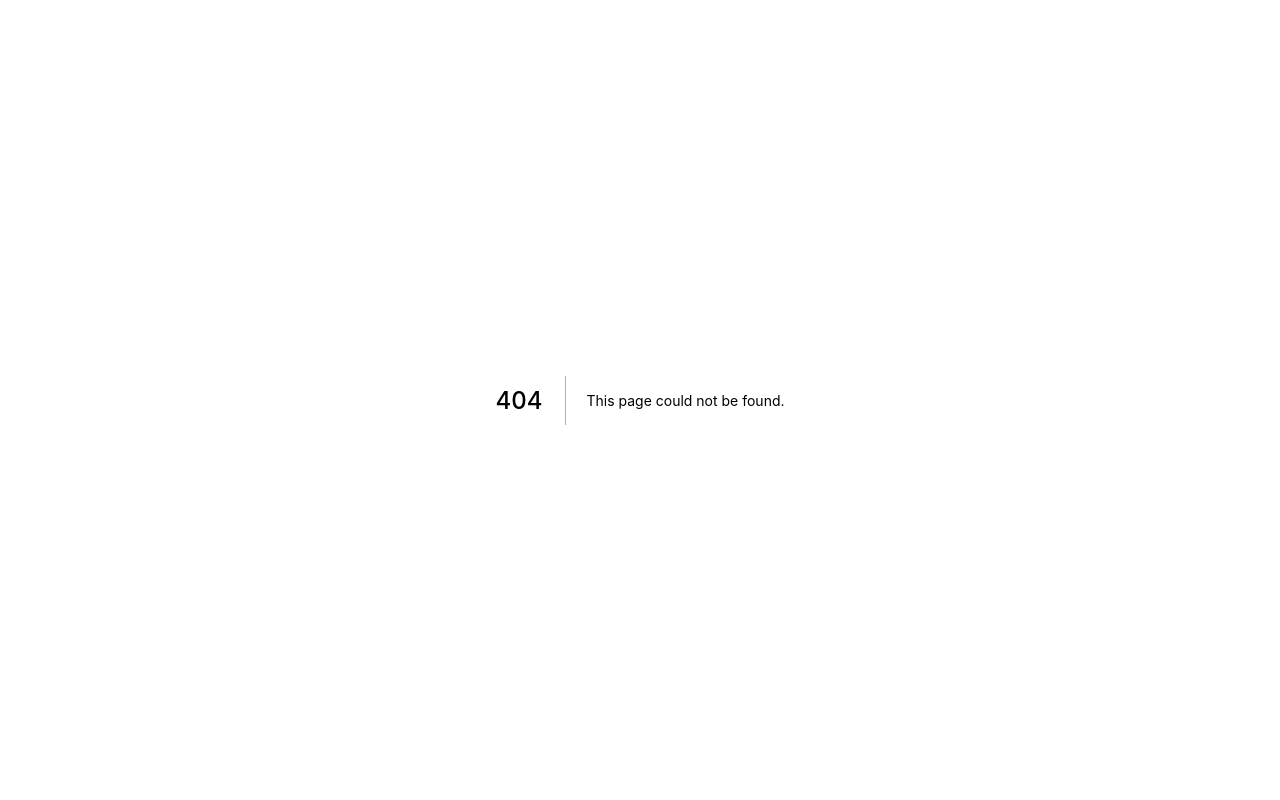
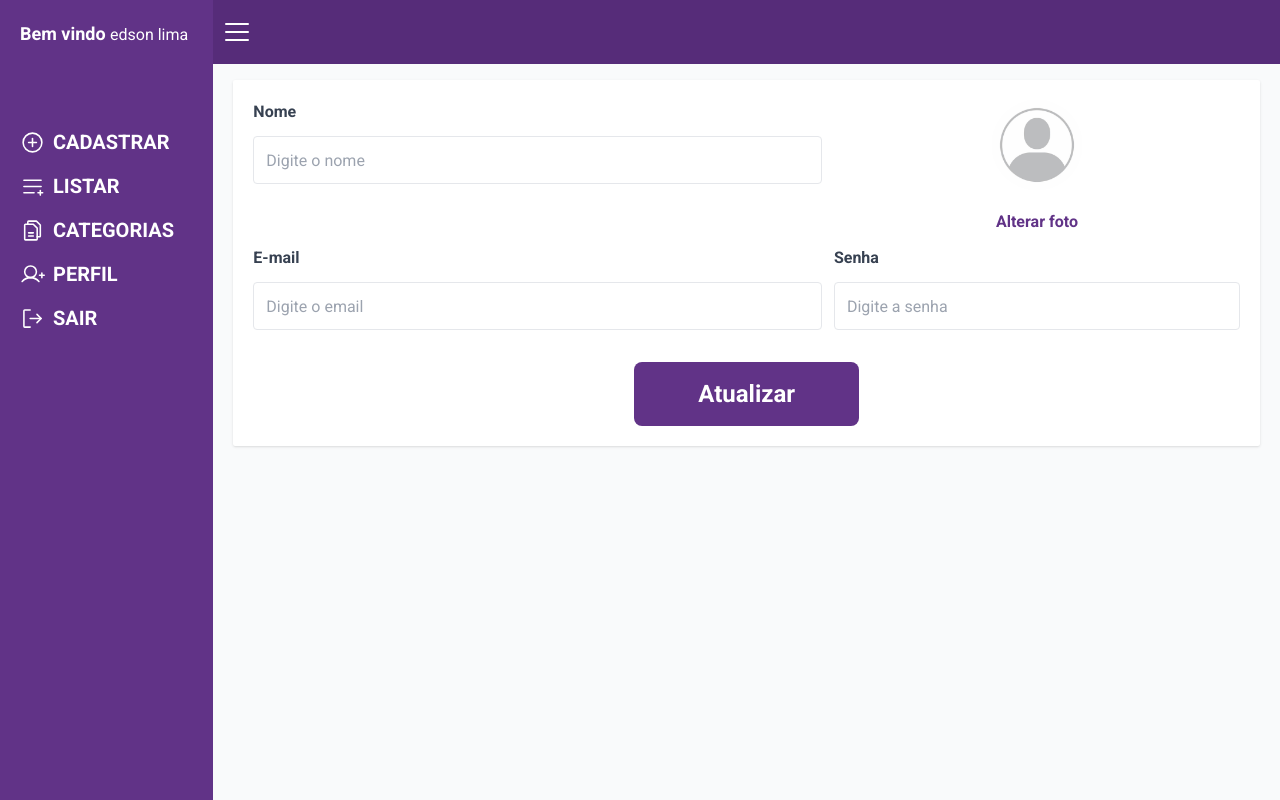
Before and after one commit to edsonlima95/adote-um-amigo-frontend, a Next.js app: page /profile in a window 1280 px wide. Before the commit this address had no page. Built offline with nearby package versions, Linux system fonts and the light colour scheme; no server answers.

Commit message:
Alterações e adicionados algumas funcionalidades

```diff
--- a/src/components/Breadcrumb/index.tsx
+++ b/src/components/Breadcrumb/index.tsx
@@ -22,13 +22,13 @@ export function Breadcrumb({title,currentTitle, link}:BreadcrumbProps){
                     </li>
                     <li>
                         <div className="flex items-center">
-                            <svg className="w-6 h-6 text-white" fill="currentColor" viewBox="0 0 20 20" xmlns="http://www.w3.org/2000/svg"><path fill-rule="evenodd" d="M7.293 14.707a1 1 0 010-1.414L10.586 10 7.293 6.707a1 1 0 011.414-1.414l4 4a1 1 0 010 1.414l-4 4a1 1 0 01-1.414 0z" clipRule="evenodd"></path></svg>
+                            <svg className="w-6 h-6 text-white" fill="currentColor" viewBox="0 0 20 20" xmlns="http://www.w3.org/2000/svg"><path fillRule="evenodd" d="M7.293 14.707a1 1 0 010-1.414L10.586 10 7.293 6.707a1 1 0 011.414-1.414l4 4a1 1 0 010 1.414l-4 4a1 1 0 01-1.414 0z" clipRule="evenodd"></path></svg>
                             <Link href={`${link}`}><a className="ml-1 text-sm font-medium text-white">{title}</a></Link>
                         </div>
                     </li>
                     <li aria-current="page">
                         <div className="flex items-center">
-                            <svg className="w-6 h-6 text-white" fill="currentColor" viewBox="0 0 20 20" xmlns="http://www.w3.org/2000/svg"><path fill-rule="evenodd" d="M7.293 14.707a1 1 0 010-1.414L10.586 10 7.293 6.707a1 1 0 011.414-1.414l4 4a1 1 0 010 1.414l-4 4a1 1 0 01-1.414 0z" clipRule="evenodd"></path></svg>
+                            <svg className="w-6 h-6 text-white" fill="currentColor" viewBox="0 0 20 20" xmlns="http://www.w3.org/2000/svg"><path fillRule="evenodd" d="M7.293 14.707a1 1 0 010-1.414L10.586 10 7.293 6.707a1 1 0 011.414-1.414l4 4a1 1 0 010 1.414l-4 4a1 1 0 01-1.414 0z" clipRule="evenodd"></path></svg>
                             <span className="ml-1 text-sm font-medium text-gray-200 md:ml-2 dark:text-gray-400">{currentTitle}</span>
                         </div>
                     </li>
--- a/src/components/Menu/index.tsx
+++ b/src/components/Menu/index.tsx
@@ -8,10 +8,10 @@ function Menu() {
         <nav className="bg-[#613387] h-full">
             <p className="mb-10 p-5 text-white"><span className="font-bold text-lg">Bem vindo </span> edson lima</p>
             <ul className="p-5">
-                <li className="flex items-center"><PlusCircle size={25} color="white" /><Link href="/pet/create"><a className="ml-2 cursor-pointer text-white font-semibold text-xl uppercase">Cadastrar</a></Link></li>
+                <li className="flex items-center"><PlusCircle size={25} color="white" /><Link href="/pet"><a className="ml-2 cursor-pointer text-white font-semibold text-xl uppercase">Cadastrar</a></Link></li>
                 <li className="flex items-center mt-4"><ListPlus size={25} color="white" /><Link href="/"><a className="ml-2 cursor-pointer text-white font-semibold text-xl uppercase">Listar</a></Link></li>
                 <li className="flex items-center mt-4"><Files size={25} color="white" /><Link href="/category   "><a className="ml-2 cursor-pointer text-white font-semibold text-xl uppercase">Categorias</a></Link></li>
-                <li className="flex items-center mt-4"><UserPlus size={25} color="white" /><a className="ml-2 cursor-pointer text-white font-semibold text-xl uppercase">Perfil</a></li>
+                <li className="flex items-center mt-4"><UserPlus size={25} color="white" /><Link href="/profile"><a className="ml-2 cursor-pointer text-white font-semibold text-xl uppercase">Perfil</a></Link></li>
                 <li className="flex items-center mt-4"><SignOut size={25} color="white" /><a className="ml-2 cursor-pointer text-white font-semibold text-xl uppercase">Sair</a></li>
             </ul>
         </nav>
--- /dev/null
+++ b/src/pages/profile/index.tsx
@@ -0,0 +1,177 @@
+import ShowErrorMessage from "../../components/Message"
+import * as yup from "yup";
+import { yupResolver } from '@hookform/resolvers/yup';
+import { useEffect, useState } from "react";
+import { api } from "../../services/api";
+import { Controller, useForm } from "react-hook-form";
+import { toast } from "react-toastify";
+import Layout from "../Layout";
+
+type FormDataProps = {
+    id: number,
+    name: string,
+    email: string,
+    password?: string,
+    cover?: string
+}
+
+function Profile() {
+
+    //Mostra o preview da imagem que será enviada
+    const [showImage, setShowImage] = useState("")
+
+    //Recebe a imagem para ser enviada do formulario
+    const [Image, setImage] = useState()
+
+    //Recebe a imagem do usuario logado caso exista
+    const [cover, setCover] = useState<string | undefined>()
+
+    //Validações dos campos
+    const schema = yup.object({
+        name: yup.string().required("Nome é obrigatório"),
+        email: yup.string().email("O email não tem um formato válido").required("Email é obrigatório"),
+    })
+
+    const { register, handleSubmit, setError, setValue, getValues, control, formState: { errors } } = useForm<FormDataProps>({
+        resolver: yupResolver(schema)
+    })
+
+
+    useEffect(() => {
+
+
+        api.get(`/profile/${2}`).then(response => {
+
+            const { user } = response.data
+
+            setValue('id', user.id)
+            setValue('name', user.name)
+            setValue('email', user.email)
+            setValue('password', user.password)
+
+            setCover( user.cover)
+
+        }).catch((error) => { })
+
+
+
+    }, [])
+
+    async function onSubmit(data: FormDataProps) {
+
+
+        const dataForm = new FormData()
+
+        dataForm.append('id', data.id);
+        dataForm.append('name', data.name);
+        dataForm.append('cover', Image);
+        dataForm.append('email', data.email);
+
+        if(data.password){
+            dataForm.append('password', data.password);
+        }
+
+        update(dataForm)
+
+
+    }
+
+    async function update(data: FormData) {
+
+        try {
+
+            const response = await api.put(`/profile/update`, data)
+
+            toast.success(response.data.message)
+
+        } catch (err: any) {
+
+            const { errors } = err.response.data
+
+            if (err.response.data.message) {
+                setError('cover', { message: err.response.data.message })
+            }
+            if (errors) {
+
+                for (const error of errors) {
+
+                    if (error.type === 'extname') {
+                        toast.error('Formato inválido, selecione um formato válido: PNG JPG JPEG')
+                    } else if (error.type === 'size') {
+                        toast.error('Arquivo maior que permitido, envie um arquivo menor que 1MB')
+                    }
+                }
+            }
+
+        }
+
+    }
+
+    function handleChange(event: any) {
+
+        setImage(event.target.files[0])
+        if (event.target.files[0]) {
+            setShowImage(URL.createObjectURL(event.target.files[0]))
+        }
+    }
+
+    return (
+        <Layout>
+
+            <div className="shadow bg-white p-5 rounded-sm">
+                <form onSubmit={handleSubmit(onSubmit)}>
+                    <div className="flex gap-3">
+
+                        <div className="flex flex-col w-7/12">
+                            <label htmlFor="name" className="text-gray-700 font-bold mb-3">Nome</label>
+                            <input type="text" className="border rounded h-12 px-3 focus:outline-none" {...register('name')} placeholder="Digite o nome" />
+                            <ShowErrorMessage error={errors.name?.message} />
+                        </div>
+
+                        <div className="flex flex-col w-5/12 ">
+                            <div className="flex flex-col  items-center justify-center">
+
+                                {cover && !showImage ? (<img src={`${process.env.NEXT_PUBLIC_API_URL}/profile/cover/${cover}`} className="w-[90px] h-[90px] rounded-full" alt="" />) : (<></>)}
+
+                                {showImage ? (<img src={showImage} alt="" className="w-[90px] h-[90px] rounded-full" />)
+                                    : (!cover ? <img src="/images/user.jpg" alt="" className="w-[90px] h-[90px] rounded-full" /> : (<></>))}
+                                <label htmlFor="cover" className="mt-5 text-[#613387] font-semibold">Alterar foto</label>
+
+                            </div>
+                            <Controller
+                                control={control}
+                                name="cover"
+                                render={({ field }) => (
+                                    <input type="file" {...field} onChange={handleChange} id="cover" className="border rounded h-12 px-3 focus:outline-none hidden" />
+                                )}
+                            />
+                            <ShowErrorMessage error={errors.cover?.message} />
+                        </div>
+                    </div>
+
+                    <div className="flex gap-3">
+
+                        <div className="flex flex-col w-7/12">
+                            <label htmlFor="name" className="text-gray-700 font-bold my-3">E-mail</label>
+                            <input type="text" className="border rounded h-12 px-3 focus:outline-none" {...register('email')} placeholder="Digite o email" />
+                            <ShowErrorMessage error={errors.email?.message} />
+                        </div>
+                        <div className="flex flex-col w-5/12">
+                            <label htmlFor="password" className="text-gray-700 font-bold my-3">Senha</label>
+                            <input type="password" className="border rounded h-12 px-3 focus:outline-none" {...register('password')} placeholder="Digite a senha" />
+                            <ShowErrorMessage error={errors.password?.message} />
+                        </div>
+                    </div>
+
+                    <div className="flex justify-center">
+                        <button type="submit" className="text-white text-2xl bg-[#613387] font-bold h-16 rounded-lg px-16 justify-center items-center mt-8">Atualizar</button>
+                    </div>
+
+                </form>
+            </div>
+        </Layout>
+    )
+
+}
+
+export default Profile
```
Also changed, not shown: public/images/user.jpg (added), src/pages/pet/[[...params]].tsx (line endings or trailing spaces).
